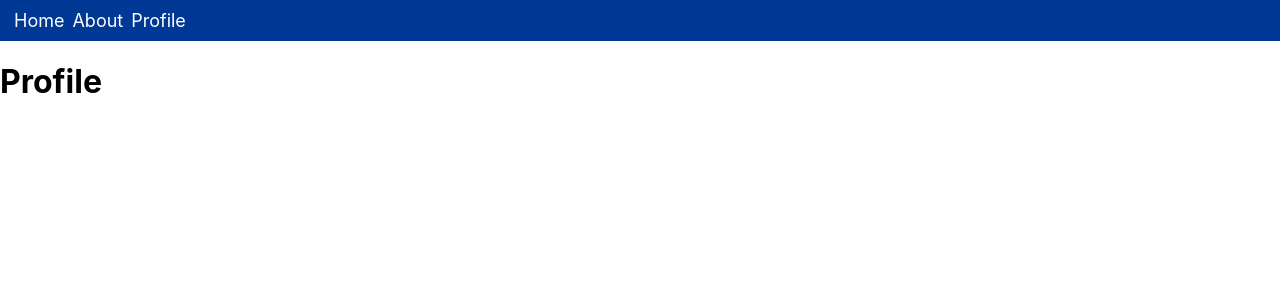
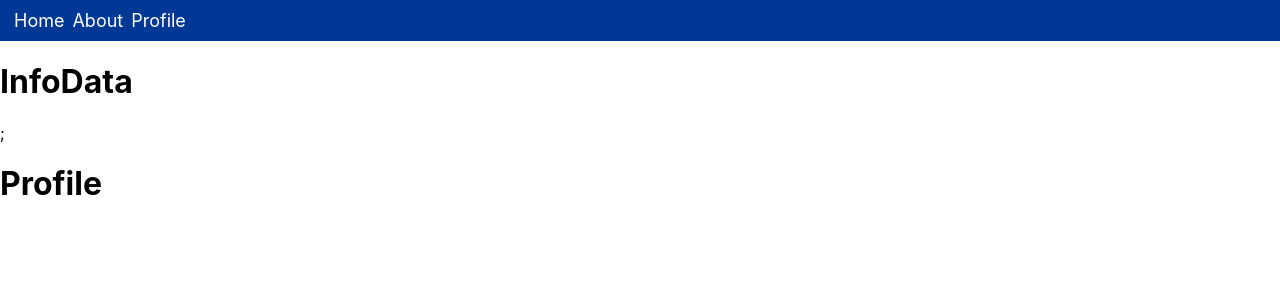
Before and after one commit to Nesjesramrey/18gReact, a React (Create React App) app: page /app/profile in a window 1280 px wide. Shown: the top 300 px of the page. Built offline with nearby package versions, Linux system fonts and the light colour scheme.

Commit message:
nested routes

```diff
--- a/src/App.js
+++ b/src/App.js
@@ -6,6 +6,7 @@ import ProfileInfoContainer from "./containers/ProfileInfoContainer";
 import About from "./pages/About";
 import Home from "./pages/Home";
 import Profile from "./pages/Profile";
+import InfoData from "./pages/InfoData";
 //import InfoData from "./pages/InfoData";
 
 function App() {
@@ -20,7 +21,7 @@ function App() {
           <Route path="about" element={<About />} />
           <Route path="profile" element={<ProfileInfoContainer />}>
             <Route index element={<Profile />} />
-            <Route path="infodata" element={<p>InfoData</p>} />
+            <Route path="infodata" element={InfoData} />
           </Route>
         </Route>
       </Routes>
--- a/src/containers/ProfileInfoContainer/index.jsx
+++ b/src/containers/ProfileInfoContainer/index.jsx
@@ -4,7 +4,7 @@ export default function ProfileInfoContainer() {
   return (
     <div>
       <p to="infodata"></p>
-
+      <h1>InfoData</h1>;
       <Outlet />
     </div>
   );
```
